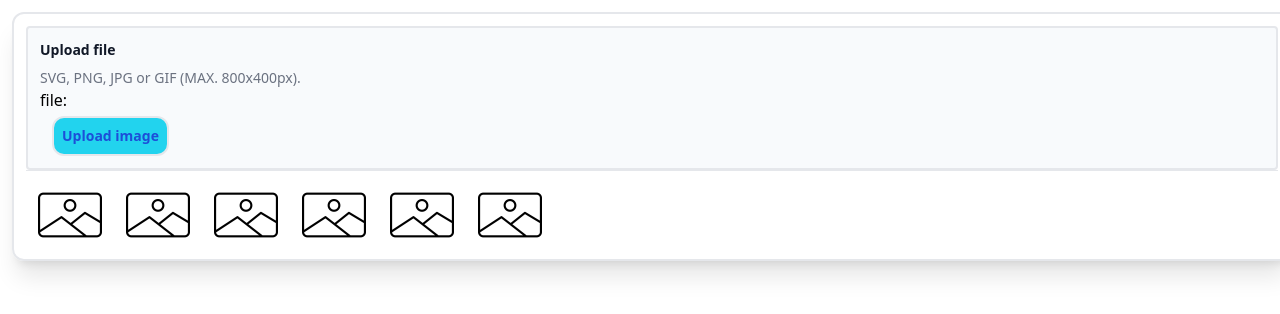
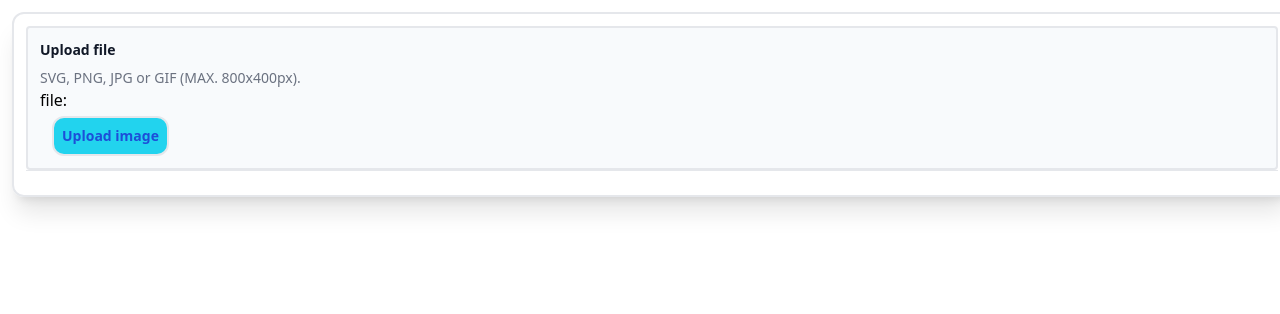
Before and after one commit to reposman33/imageviewer, an Angular app: page / in a window 1280 px wide. Shown: the top 314 px of the page. Built offline with nearby package versions, Linux system fonts and the light colour scheme.

Commit message:
subscribe op getFiles() en trigger refresh van thumbnails na image iupload

```diff
--- a/src/app/app.component.ts
+++ b/src/app/app.component.ts
@@ -1,17 +1,23 @@
-import { Component } from '@angular/core';
+import { Component, OnInit } from '@angular/core';
+import { ApiService } from './shared/api.service';
 
+type File = { url: string };
 @Component({
   selector: 'app-root',
   templateUrl: './app.component.html',
   styleUrls: ['./app.component.css'],
 })
-export class AppComponent {
-  previews = [
-    { url: '../../assets/images/defaultPreview.png' },
-    { url: '../../assets/images/defaultPreview.png' },
-    { url: '../../assets/images/defaultPreview.png' },
-    { url: '../../assets/images/defaultPreview.png' },
-    { url: '../../assets/images/defaultPreview.png' },
-    { url: '../../assets/images/defaultPreview.png' },
-  ];
+export class AppComponent implements OnInit {
+  previews: File[] = [];
+
+  constructor(private apiService: ApiService) {}
+
+  ngOnInit() {
+    this.apiService.filelist$.subscribe(
+      (fileNames) =>
+        (this.previews = fileNames.map((fileName) => ({
+          url: `http://localhost:3000/${fileName}`,
+        })))
+    );
+  }
 }
--- a/src/app/image-upload/image-upload.component.html
+++ b/src/app/image-upload/image-upload.component.html
@@ -6,7 +6,7 @@
     style="display: none"
     value="Hello World!!!"
     ngModel
-    (change)="onSelectFile($event)"
+    (change)="handleUpload($event)"
   />
   <p class="input__hint" id="file_input_help">
     SVG, PNG, JPG or GIF (MAX. 800x400px).
--- a/src/app/image-upload/image-upload.component.ts
+++ b/src/app/image-upload/image-upload.component.ts
@@ -12,20 +12,17 @@ export class ImageUploadComponent {
   fileName: string = '';
   httpPostResponse = '';
 
-  constructor(private uploadService: ApiService) {}
+  constructor(private apiService: ApiService) {}
 
-  onSelectFile(e: Event): void {
+  handleUpload(e: Event) {
     const element = e.target as HTMLInputElement;
     const selectedFile = element.files![0];
     this.fileName = selectedFile.name;
-    this.handleUpload(selectedFile);
-  }
-
-  handleUpload(selectedFile: File) {
-    if (selectedFile) {
-      this.uploadService
-        .uploadFile(selectedFile)
-        .subscribe((res) => (this.httpPostResponse = res));
+    if (this.fileName) {
+      this.apiService.uploadFile(selectedFile).subscribe((res) => {
+        this.httpPostResponse = res;
+        this.apiService.getFiles();
+      });
     }
   }
 }
```
